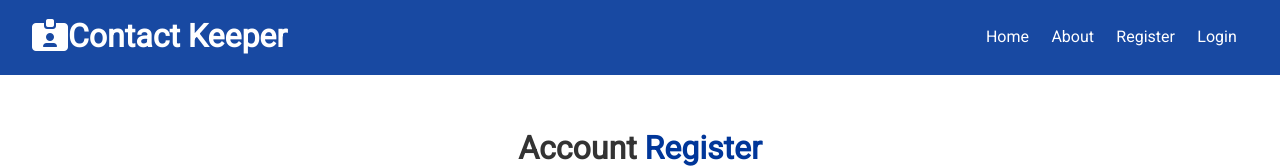
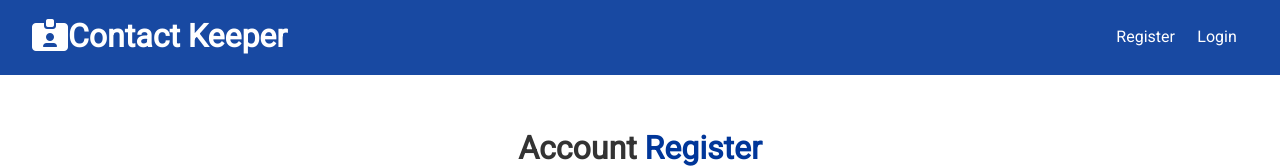
Before and after one commit to agrittiwari/ContactKeeper, a React (Create React App) app in the folder client/: page /Register in a window 1280 px wide. Shown: the top 168 px of the page. Built offline with nearby package versions, Linux system fonts and the light colour scheme.

Commit message:
Build navbar s such to display links based on authenticated or not, And also build Logout functionality

```diff
--- a/client/src/Components/Auth/Register.js
+++ b/client/src/Components/Auth/Register.js
@@ -37,7 +37,7 @@
 
 const onSubmit = e => {
     e.preventDefault();
-    if(name == ''  || email == '' || password == ''){
+    if(name === ''  || email === '' || password === ''){
         setAlert('Please fill all the details', 'danger')
     }
     else if( password !== password2 ){
--- a/client/src/Components/Layouts/Navbar.js
+++ b/client/src/Components/Layouts/Navbar.js
@@ -1,8 +1,40 @@
-import React from "react";
+import React,{Fragment, useContext} from "react";
 import PropTypes from "prop-types";
 import { Link } from "react-router-dom";
+import AuthContext from '../../Context/Auth/authContext'
+
 
 const Navbar = ({ title, icon }) => {
+  const authContext = useContext(AuthContext);
+const { isAuthenticated, logout, user } = authContext;
+
+const onLogout= () =>{
+  logout();
+}
+
+
+const authLinks = (
+  <Fragment>
+    <li>Hello {user && user.name}</li>
+    <li>
+      <a onClick={onLogout} href='#'>
+        <i className="fas fa-sign-out-alt"></i> <span className="hide-sm">Logout</span>
+      </a>
+    </li>
+  </Fragment>
+)
+
+const guestLinks = (
+  <Fragment>
+    <li>
+          <Link to="/Register">Register</Link>
+          </li>
+          <li>
+          <Link to="/Login">Login</Link>
+      </li>
+  </Fragment>
+)
+
   return (
     <div className="navbar bg-primary">
       <h1>
@@ -10,13 +42,7 @@
         {title}
       </h1>
       <ul>
-        <li>
-          <Link to="/">Home</Link>
-          <Link to="/about">About</Link>
-          <Link to="/Register">Register</Link>
-          <Link to="/Login">Login</Link>
-
-        </li>
+         {isAuthenticated ? authLinks : guestLinks}
       </ul>
     </div>
   );
--- a/client/src/Context/Auth/AuthState.js
+++ b/client/src/Context/Auth/AuthState.js
@@ -106,7 +106,7 @@
 
 
     //Logout
-    const logout = () => console.log('logout');
+    const logout = () => dispatch({type: LOGOUT});
 
 
 
--- a/client/src/Context/Auth/authReducer.js
+++ b/client/src/Context/Auth/authReducer.js
@@ -32,16 +32,18 @@
             case REGISTER_FAIL:
             case LOGIN_FAIL:
             case  AUTH_ERROR:
+            case LOGOUT:
                 localStorage.removeItem('token');
                 return{
                     ...state,
                     token: null,
                     isAuthenticated:false,
-                    loading: true,
+                    loading: false,
                     user:null,
                     error:action.payload
 
                 }
+
             case CLEAR_ERRORS:
                 return{
                     ...state,
```
